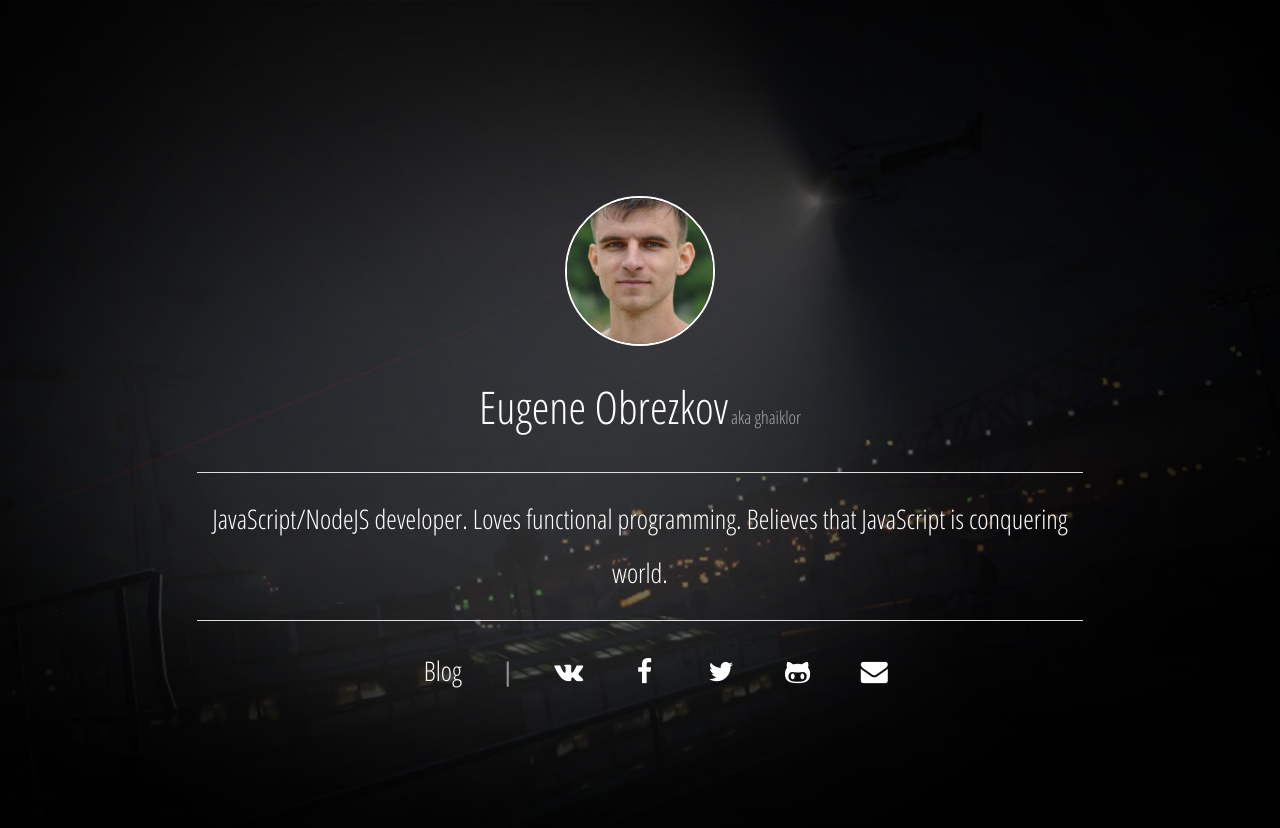
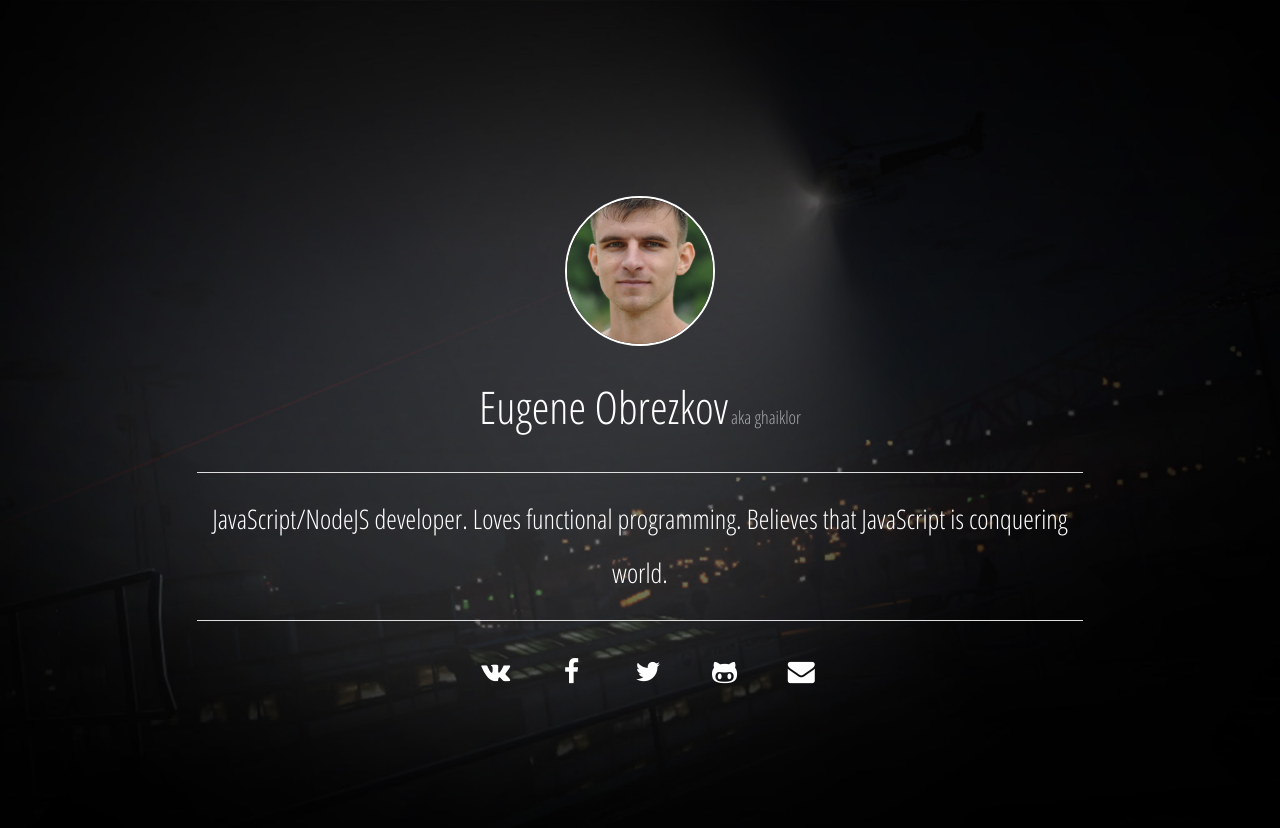
Before and after one commit to ghaiklor/ghaiklor.com, a Jekyll site: the page built from index.html, in a window 1280 px wide. Shown: the top 828 px of the page. Built offline with Jekyll 4.4.1, drawn with Linux system fonts in a browser that asks for light colours.

Commit message:
Comment blog link

```diff
--- a/index.html
+++ b/index.html
@@ -18,9 +18,9 @@ layout: default
     <hr/>
 
     <ul class="button-group contacts-group">
-      <li><a href="/blog" class="button round contacts-item">Blog</a></li>
-      <li class="vertical-divider hidden-for-small"></li>
-      <br class="show-for-small-only"/>
+      <!--<li><a href="/blog" class="button round contacts-item">Blog</a></li>-->
+      <!--<li class="vertical-divider hidden-for-small"></li>-->
+      <!--<br class="show-for-small-only"/>-->
       <li>
         <a href="https://vk.com/ghaiklor" target="_blank" class="button round contacts-item icon">
           <i class="icon-vkontakte"></i>
```
